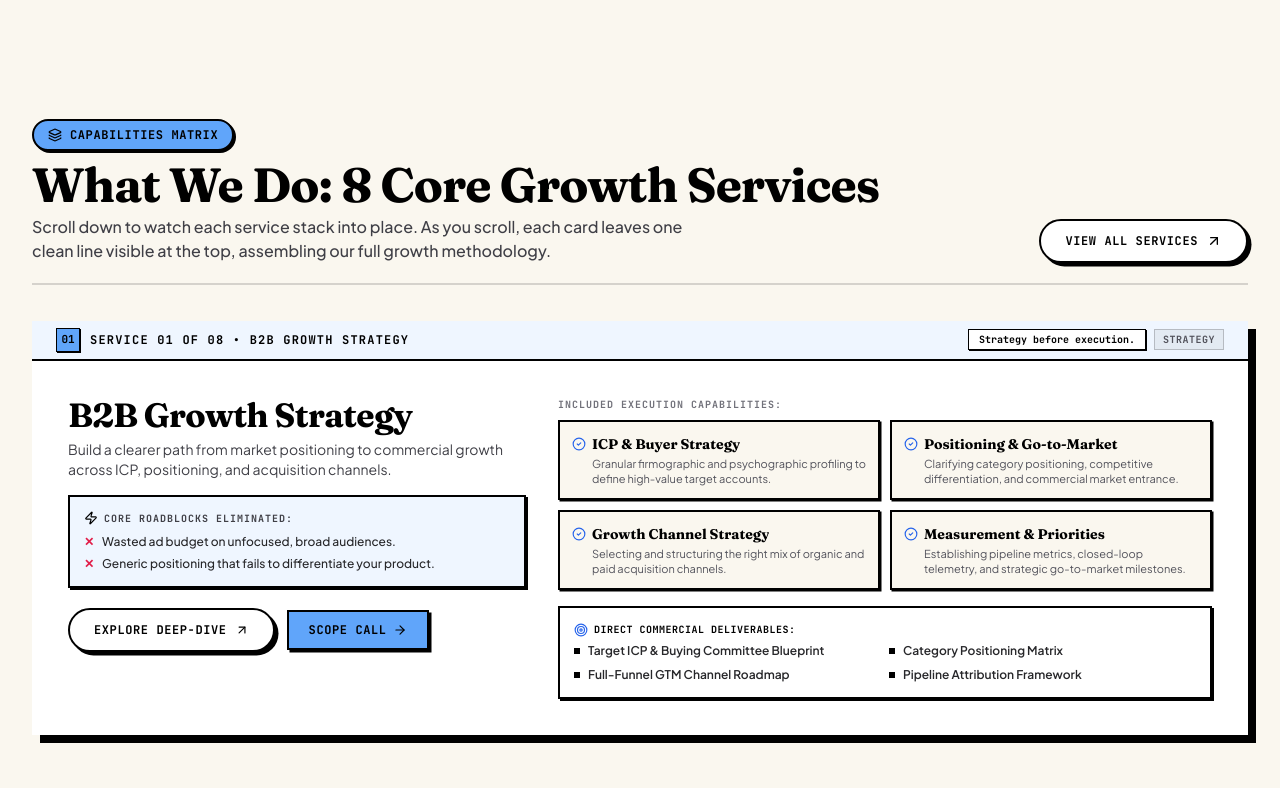
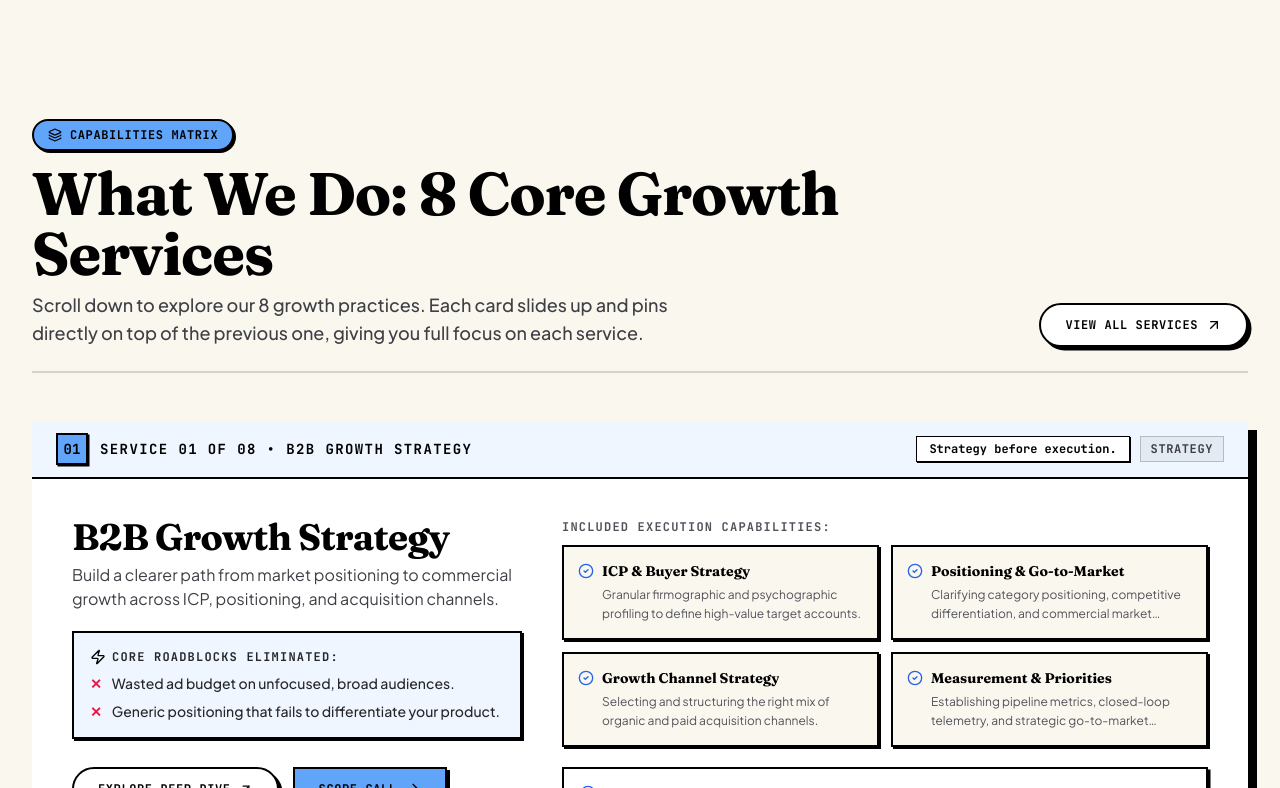
Before and after one commit to Kamu08/Saini-Nexus, a Next.js app: page / in a window 1280 px wide. Shown: the part 1492-2280 px from the top of the page. Built offline with nearby package versions, Linux system fonts and the light colour scheme.

Commit message:
feat: implement clean card-over-card full cover stacking with unified top anchor and no vertical tab accumulation

```diff
--- a/src/components/InteractiveServicesHub.tsx
+++ b/src/components/InteractiveServicesHub.tsx
@@ -27,20 +27,20 @@ export function InteractiveServicesHub() {
   const serviceList = Object.values(SERVICES);
 
   return (
-    <section className="space-y-6 sm:space-y-8 relative">
+    <section className="space-y-8 sm:space-y-10 relative">
 
       {/* Section Header */}
-      <div className="flex flex-col md:flex-row md:items-end justify-between gap-4 border-b-2 border-black/15 pb-5">
+      <div className="flex flex-col md:flex-row md:items-end justify-between gap-4 border-b-2 border-black/15 pb-6">
         <div>
-          <div className="inline-flex items-center gap-2 px-3.5 py-1.5 rounded-full bg-[#60A5FA] border-2 border-black text-black text-xs font-mono uppercase tracking-wider mb-2.5 font-extrabold shadow-[2px_2px_0px_#000000]">
+          <div className="inline-flex items-center gap-2 px-3.5 py-1.5 rounded-full bg-[#60A5FA] border-2 border-black text-black text-xs font-mono uppercase tracking-wider mb-3 font-extrabold shadow-[2px_2px_0px_#000000]">
             <Layers className="w-3.5 h-3.5" />
             Capabilities Matrix
           </div>
-          <h2 className="text-3xl sm:text-4xl lg:text-5xl font-serif font-bold text-black tracking-tight">
+          <h2 className="text-3xl sm:text-5xl lg:text-6xl font-serif font-bold text-black tracking-tight">
             What We Do: 8 Core Growth Services
           </h2>
-          <p className="text-zinc-700 text-sm sm:text-base mt-1.5 max-w-2xl font-medium leading-relaxed">
-            Scroll down to watch each service stack into place. As you scroll, each card leaves one clean line visible at the top, assembling our full growth methodology.
+          <p className="text-zinc-700 text-sm sm:text-base md:text-lg mt-2 max-w-2xl font-medium leading-relaxed">
+            Scroll down to explore our 8 growth practices. Each card slides up and pins directly on top of the previous one, giving you full focus on each service.
           </p>
         </div>
 
@@ -56,18 +56,15 @@ export function InteractiveServicesHub() {
       </div>
 
       {/*
-        Scroll-Stacking Deck:
-        Each card has a flush single-line header tab at its very top edge.
-        Offset step (34px desktop / 30px mobile) matches the header tab height,
-        so as cards stack, previous cards show EXACTLY ONE clean line at the top.
+        Card-Over-Card Full Cover Deck:
+        All cards share the exact same top position (top: 5.5rem, directly below navbar).
+        Each card has an increasing z-index (1 to 8).
+        As the visitor scrolls, each card slides up from below and smoothly covers
+        the previous card completely, giving the card 100% of the screen height.
       */}
-      <div className="relative pt-1 pb-16">
+      <div className="relative pt-2 pb-20">
         {serviceList.map((srv, idx) => {
           const accent = ACCENT_STYLES[idx % ACCENT_STYLES.length];
-
-          // Tightly controlled sticky offsets:
-          // Starts right below navbar (~4.5rem) with a 34px step matching the header tab
-          const topOffset = `calc(4.5rem + ${idx * 34}px)`;
           const zIndex = idx + 1;
 
           return (
@@ -75,64 +72,60 @@ export function InteractiveServicesHub() {
               key={srv.slug}
               style={{
                 position: "sticky",
-                top: topOffset,
+                top: "5.5rem",
                 zIndex: zIndex,
               }}
-              className="w-full mb-[40vh] sm:mb-[50vh] transition-all"
+              className="w-full mb-[50vh] sm:mb-[65vh] transition-all"
             >
-              {/* Card Container with zero top padding so the header tab sits flush at the very top edge */}
-              <div className="w-full bg-white rounded-none border-3 border-black shadow-[6px_6px_0px_#000000] sm:shadow-[8px_8px_0px_#000000] relative overflow-hidden">
+              {/* Card Container - Crisp neobrutalist borders with zero top padding */}
+              <div className="w-full bg-white rounded-none border-3 border-black shadow-[6px_6px_0px_#000000] sm:shadow-[9px_9px_0px_#000000] relative overflow-hidden">
 
-                {/*
-                  ONE-LINE HEADER TAB:
-                  Sits flush at the top edge of each card.
-                  When the next card stacks over this card, this exact line remains visible!
-                */}
-                <div className={`w-full ${accent.headerBg} border-b-2 border-black px-3.5 sm:px-6 h-9 sm:h-10 flex items-center justify-between gap-3 select-none`}>
-                  <div className="flex items-center gap-2.5">
-                    <span className={`w-6 h-6 rounded-none ${accent.badgeBg} border border-black text-black flex items-center justify-center font-mono text-[11px] font-extrabold shadow-[1px_1px_0px_#000000]`}>
+                {/* Clean Top Header Bar */}
+                <div className={`w-full ${accent.headerBg} border-b-2 border-black px-4 sm:px-6 py-2.5 sm:py-3 flex items-center justify-between gap-3 select-none`}>
+                  <div className="flex items-center gap-3">
+                    <span className={`w-7 h-7 sm:w-8 sm:h-8 rounded-none ${accent.badgeBg} border-2 border-black text-black flex items-center justify-center font-mono text-xs sm:text-sm font-extrabold shadow-[1.5px_1.5px_0px_#000000]`}>
                       {srv.number}
                     </span>
-                    <span className="text-[11px] sm:text-xs font-mono font-extrabold uppercase tracking-widest text-black truncate">
+                    <span className="text-xs sm:text-sm font-mono font-extrabold uppercase tracking-widest text-black">
                       SERVICE {srv.number} OF 08 • {srv.title}
                     </span>
                   </div>
 
-                  <div className="flex items-center gap-2 shrink-0">
-                    <span className="hidden md:inline-block px-2.5 py-0.5 rounded-none bg-white border border-black text-black font-mono text-[10px] font-bold shadow-[1px_1px_0px_#000000] truncate max-w-[280px]">
+                  <div className="flex items-center gap-2.5">
+                    <span className="hidden md:inline-block px-3 py-1 rounded-none bg-white border border-black text-black font-mono text-xs font-bold shadow-[1px_1px_0px_#000000]">
                       {srv.premiumPositioning}
                     </span>
-                    <span className="text-[10px] font-mono font-extrabold uppercase tracking-wider text-zinc-600 bg-black/5 px-2 py-0.5 border border-black/20">
+                    <span className="text-[10px] sm:text-xs font-mono font-extrabold uppercase tracking-wider text-zinc-700 bg-black/5 px-2.5 py-1 border border-black/20">
                       {srv.strategicRole}
                     </span>
                   </div>
                 </div>
 
-                {/* Card Body: Split Overview & Details */}
-                <div className="p-5 sm:p-7 lg:p-9 pt-4 sm:pt-6">
-                  <div className="grid grid-cols-1 lg:grid-cols-12 gap-5 lg:gap-8 items-start">
+                {/* Card Body: Full Space, No Squishing */}
+                <div className="p-6 sm:p-8 lg:p-10">
+                  <div className="grid grid-cols-1 lg:grid-cols-12 gap-6 lg:gap-10 items-start">
 
                     {/* Left Column: Title, Short Description, Pain Points & CTAs */}
-                    <div className="lg:col-span-5 space-y-4">
+                    <div className="lg:col-span-5 space-y-5">
                       <div>
-                        <h3 className="text-2xl sm:text-3xl lg:text-[2.1rem] font-serif font-bold text-black tracking-tight leading-snug">
+                        <h3 className="text-2xl sm:text-3xl lg:text-[2.3rem] font-serif font-bold text-black tracking-tight leading-snug">
                           {srv.title}
                         </h3>
-                        <p className="text-xs sm:text-sm text-zinc-700 leading-relaxed font-normal mt-1.5">
+                        <p className="text-sm sm:text-base text-zinc-700 leading-relaxed font-normal mt-2">
                           {srv.shortDescription}
                         </p>
                       </div>
 
                       {/* Solves Friction Box */}
-                      <div className={`p-3.5 rounded-none ${accent.headerBg} border-2 border-black space-y-2 shadow-[2px_2px_0px_#000000]`}>
-                        <span className="text-[10px] font-mono font-extrabold uppercase tracking-widest text-zinc-700 flex items-center gap-1.5">
-                          <Zap className="w-3.5 h-3.5 text-black" />
+                      <div className={`p-4 rounded-none ${accent.headerBg} border-2 border-black space-y-2 shadow-[2px_2px_0px_#000000]`}>
+                        <span className="text-xs font-mono font-extrabold uppercase tracking-widest text-zinc-800 flex items-center gap-1.5">
+                          <Zap className="w-4 h-4 text-black" />
                           Core Roadblocks Eliminated:
                         </span>
-                        <ul className="space-y-1.5 text-xs text-zinc-800 font-medium">
+                        <ul className="space-y-2 text-xs sm:text-sm text-zinc-800 font-medium">
                           {srv.whatWeSolve.slice(0, 2).map((item, i) => (
-                            <li key={i} className="flex items-start gap-2">
-                              <span className="text-rose-600 font-bold shrink-0">✕</span>
+                            <li key={i} className="flex items-start gap-2.5">
+                              <span className="text-rose-600 font-bold shrink-0 text-sm">✕</span>
                               <span>{item}</span>
                             </li>
                           ))}
@@ -140,7 +133,7 @@ export function InteractiveServicesHub() {
                       </div>
 
                       {/* Action Buttons */}
-                      <div className="pt-1 flex flex-wrap items-center gap-3">
+                      <div className="pt-2 flex flex-wrap items-center gap-3.5">
                         <Link
                           href={`/services/${srv.slug}`}
                           className="neo-btn-white text-xs font-bold"
@@ -150,33 +143,33 @@ export function InteractiveServicesHub() {
                         </Link>
                         <Link
                           href="/book"
-                          className={`inline-flex items-center justify-center px-5 py-2.5 rounded-none text-xs font-mono font-extrabold uppercase tracking-wider text-black ${accent.badgeBg} border-2 border-black shadow-[2.5px_2.5px_0px_#000000] hover:translate-x-[1px] hover:translate-y-[1px] hover:shadow-[1px_1px_0px_#000000] transition-all`}
+                          className={`inline-flex items-center justify-center px-6 py-3 rounded-none text-xs font-mono font-extrabold uppercase tracking-wider text-black ${accent.badgeBg} border-2 border-black shadow-[3px_3px_0px_#000000] hover:translate-x-[1px] hover:translate-y-[1px] hover:shadow-[1px_1px_0px_#000000] transition-all`}
                         >
                           <span>Scope Call</span>
-                          <ArrowRight className="w-3.5 h-3.5 ml-1.5" />
+                          <ArrowRight className="w-4 h-4 ml-2" />
                         </Link>
                       </div>
                     </div>
 
                     {/* Right Column: Execution Capabilities & Direct Deliverables */}
-                    <div className="lg:col-span-7 space-y-4">
+                    <div className="lg:col-span-7 space-y-5">
 
                       {/* 4 Capabilities Grid */}
-                      <div className="space-y-2">
-                        <span className="text-[10px] font-mono uppercase tracking-widest text-zinc-500 font-extrabold block">
+                      <div className="space-y-2.5">
+                        <span className="text-xs font-mono uppercase tracking-widest text-zinc-600 font-extrabold block">
                           Included Execution Capabilities:
                         </span>
-                        <div className="grid grid-cols-1 sm:grid-cols-2 gap-2.5">
+                        <div className="grid grid-cols-1 sm:grid-cols-2 gap-3">
                           {srv.capabilities.map((cap, i) => (
                             <div
                               key={i}
-                              className="p-3 rounded-none bg-[#FAF7EF] border-2 border-black shadow-[1.5px_1.5px_0px_#000000] space-y-0.5"
+                              className="p-3.5 rounded-none bg-[#FAF7EF] border-2 border-black shadow-[2px_2px_0px_#000000] space-y-1"
                             >
-                              <div className="flex items-center gap-1.5 font-serif font-bold text-xs sm:text-sm text-black">
-                                <CheckCircle2 className="w-3.5 h-3.5 text-[#2563EB] shrink-0" />
+                              <div className="flex items-center gap-2 font-serif font-bold text-sm text-black">
+                                <CheckCircle2 className="w-4 h-4 text-[#2563EB] shrink-0" />
                                 <span className="line-clamp-1">{cap.title}</span>
                               </div>
-                              <p className="text-[11px] text-zinc-600 leading-snug font-normal pl-5 line-clamp-2">
+                              <p className="text-xs text-zinc-600 leading-relaxed font-normal pl-6 line-clamp-2">
                                 {cap.description}
                               </p>
                             </div>
@@ -185,12 +178,12 @@ export function InteractiveServicesHub() {
                       </div>
 
                       {/* Direct Commercial Deliverables Bar */}
-                      <div className="p-3.5 rounded-none bg-white border-2 border-black space-y-1.5 shadow-[2px_2px_0px_#000000]">
-                        <span className="text-[10px] font-mono font-extrabold uppercase tracking-wider text-black flex items-center gap-1.5">
-                          <Target className="w-3.5 h-3.5 text-[#2563EB]" />
+                      <div className="p-4 rounded-none bg-white border-2 border-black space-y-2 shadow-[2.5px_2.5px_0px_#000000]">
+                        <span className="text-xs font-mono font-extrabold uppercase tracking-wider text-black flex items-center gap-2">
+                          <Target className="w-4 h-4 text-[#2563EB]" />
                           Direct Commercial Deliverables:
                         </span>
-                        <div className="grid grid-cols-1 sm:grid-cols-2 gap-2 text-xs text-zinc-800 font-medium">
+                        <div className="grid grid-cols-1 sm:grid-cols-2 gap-2 text-xs sm:text-sm text-zinc-800 font-medium">
                           {srv.deliverables.slice(0, 4).map((del, i) => (
                             <div key={i} className="flex items-center gap-2">
                               <span className="w-1.5 h-1.5 rounded-none bg-black shrink-0" />
```
